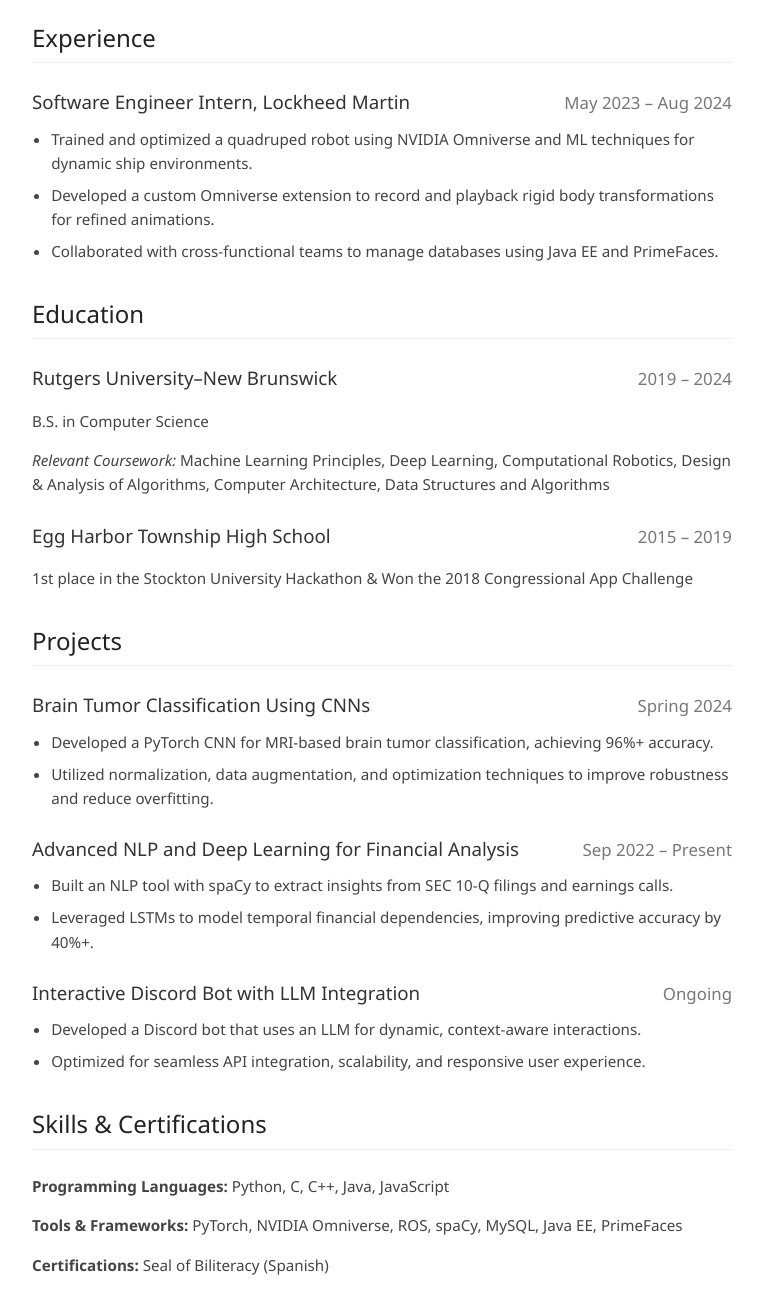
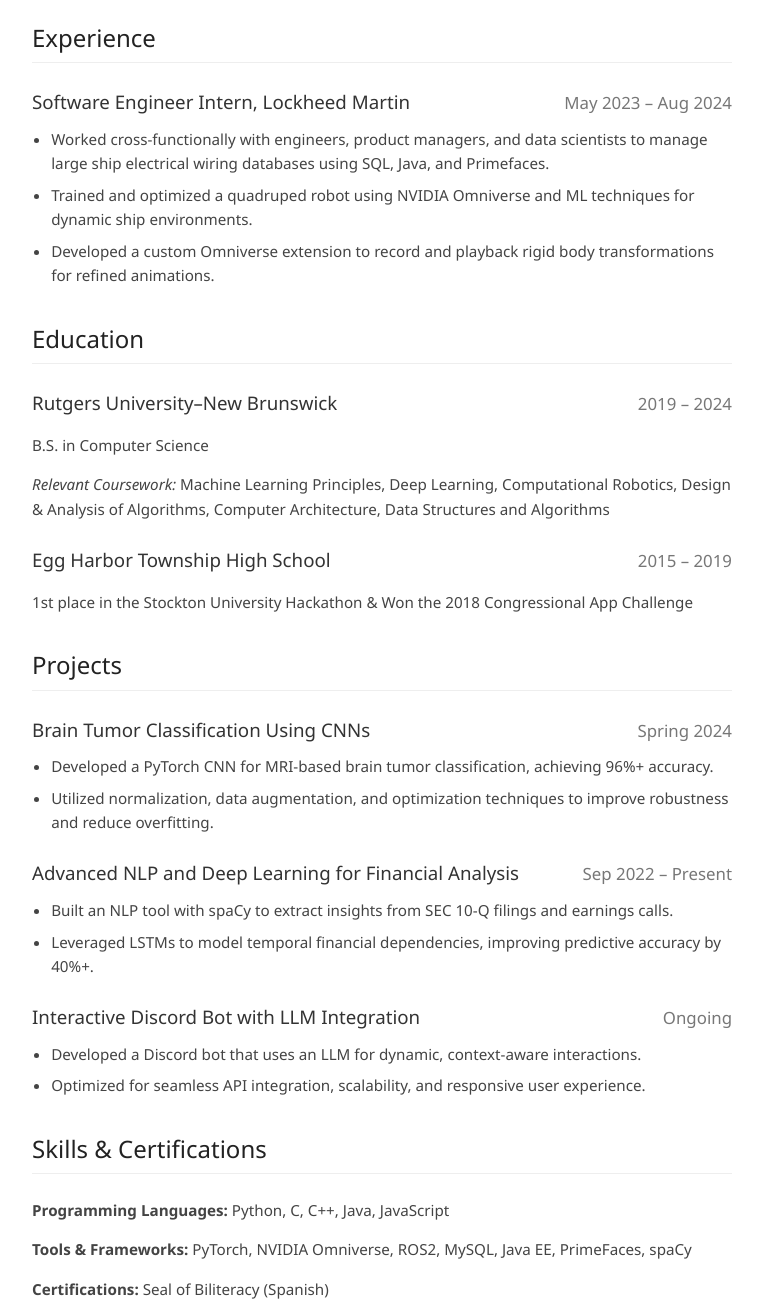
Before and after one commit to acohen1/Website, a plain HTML site: page resume.html in a window 1280 px wide. Shown: the part 260-1564 px from the top of the page, without its empty margins (258-1021 px from the left). Drawn offline with Linux system fonts and the light colour scheme.

Commit message:
Updated resume

```diff
--- a/resume.html
+++ b/resume.html
@@ -35,9 +35,10 @@
             <div class="entry">
                 <h3>Software Engineer Intern, Lockheed Martin <span class="date">May 2023 – Aug 2024</span></h3>
                 <ul>
+                    <li>Worked cross-functionally with engineers, product managers, and data scientists to manage large ship electrical wiring databases using SQL, Java, and Primefaces.</li>
                     <li>Trained and optimized a quadruped robot using NVIDIA Omniverse and ML techniques for dynamic ship environments.</li>
                     <li>Developed a custom Omniverse extension to record and playback rigid body transformations for refined animations.</li>
-                    <li>Collaborated with cross-functional teams to manage databases using Java EE and PrimeFaces.</li>
+
                 </ul>
             </div>
         </section>
@@ -83,7 +84,7 @@
         <section>
             <h2>Skills &amp; Certifications</h2>
             <p><strong>Programming Languages:</strong> Python, C, C++, Java, JavaScript</p>
-            <p><strong>Tools &amp; Frameworks:</strong> PyTorch, NVIDIA Omniverse, ROS, spaCy, MySQL, Java EE, PrimeFaces</p>
+            <p><strong>Tools &amp; Frameworks:</strong> PyTorch, NVIDIA Omniverse, ROS2, MySQL, Java EE, PrimeFaces, spaCy</p>
             <p><strong>Certifications:</strong> Seal of Biliteracy (Spanish)</p>
         </section>
 
```
